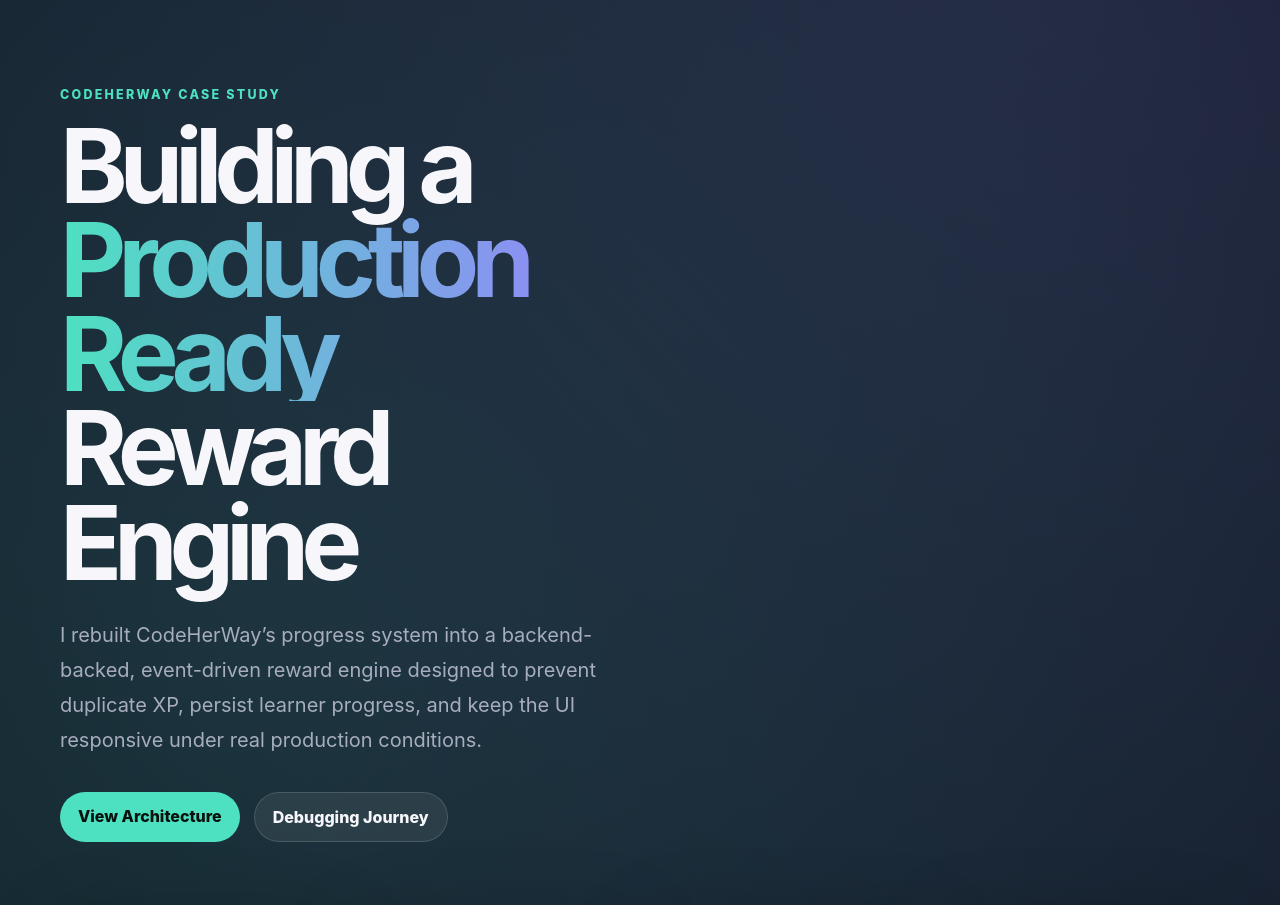
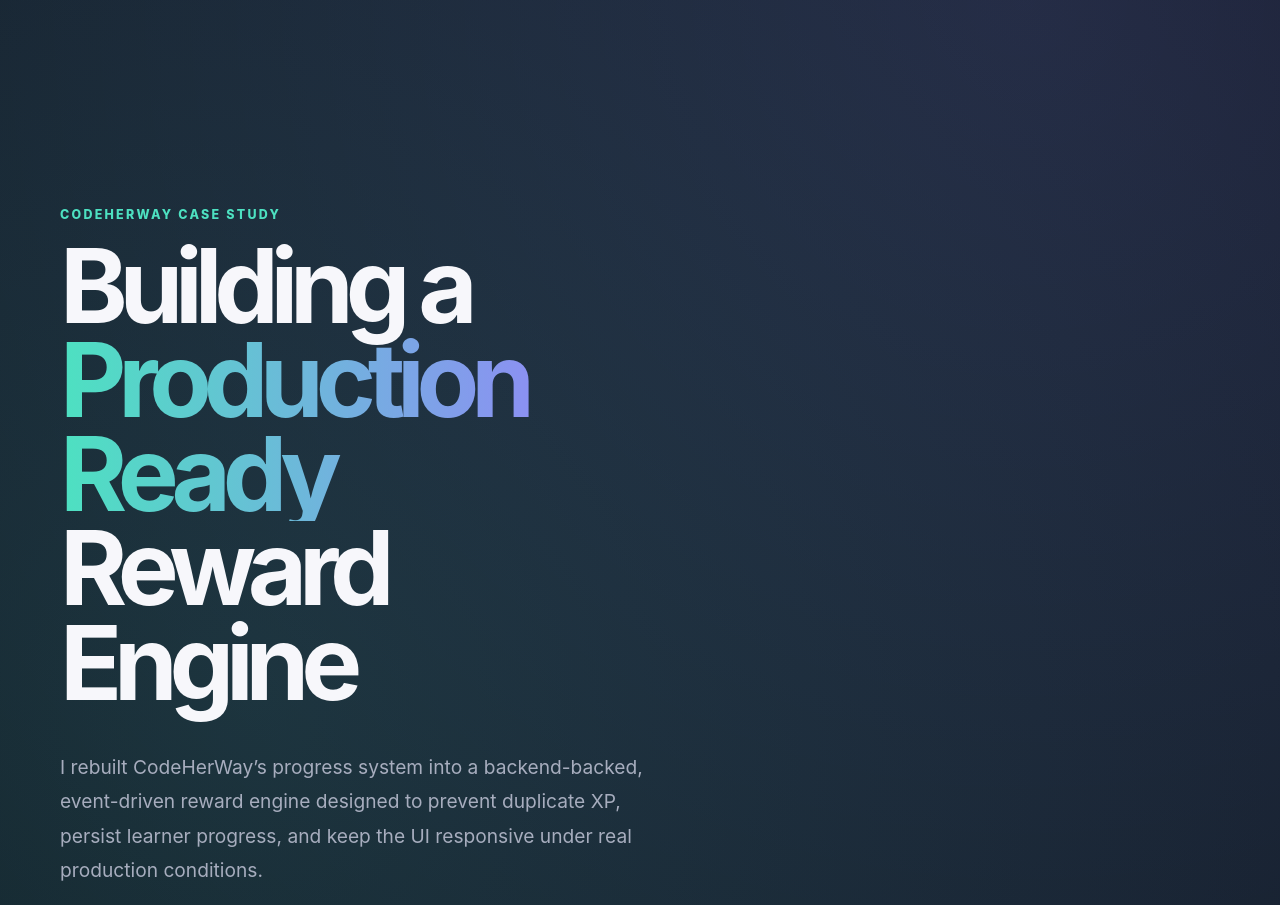
Before and after one commit to itcodegirl/codeherway-reward-engine-case-study, a React (Vite) app: page / in a window 1280 px wide. Shown: the top 905 px of the page. Built offline with nearby package versions, Linux system fonts and the light colour scheme.

Commit message:
feat: finalize hero

```diff
--- a/src/index.css
+++ b/src/index.css
@@ -51,6 +51,7 @@
 	line-height: 0.92;
 	letter-spacing: -0.08em;
 	margin: 0 0 28px;
+	margin-bottom: 40px;
 }
 
 h1 span.gradient {
@@ -83,22 +84,23 @@
 }
 
 .hero {
-	min-height: 86vh;
+	min-height: 100vh;
 	display: flex;
 	flex-direction: column;
 	justify-content: center;
+	padding: 120px 0;
 }
 
 .hero-copy {
-	max-width: 760px;
-	font-size: 1.25rem;
+	max-width: 520px;
+	font-size: 1.2rem;
+	line-height: 1.8;
+	margin-bottom: 40px;
 }
 
 .hero-actions {
-	display: flex;
-	gap: 14px;
-	flex-wrap: wrap;
-	margin: 34px 0;
+	margin-top: 20px;
+	margin-bottom: 60px;
 }
 
 .hero-actions a {
@@ -114,6 +116,10 @@
 	background: var(--surface);
 	color: var(--text);
 	border: 1px solid var(--border);
+}
+
+.nowrap {
+	white-space: nowrap;
 }
 
 .metric-grid,
--- a/src/pages/RewardEngineCaseStudy.jsx
+++ b/src/pages/RewardEngineCaseStudy.jsx
@@ -29,8 +29,10 @@
     <div>
       <p className="eyebrow">CodeHerWay Case Study</p>
       <h1>
-        Building a <span className="gradient">Production Ready</span> Reward Engine
-      </h1>
+  Building a <br />
+  <span className="gradient">Production Ready</span> <br />
+  Reward Engine
+</h1>
       <p className="hero-copy">
         I rebuilt CodeHerWay’s progress system into a backend-backed,
         event-driven reward engine designed to prevent duplicate XP, persist
```
